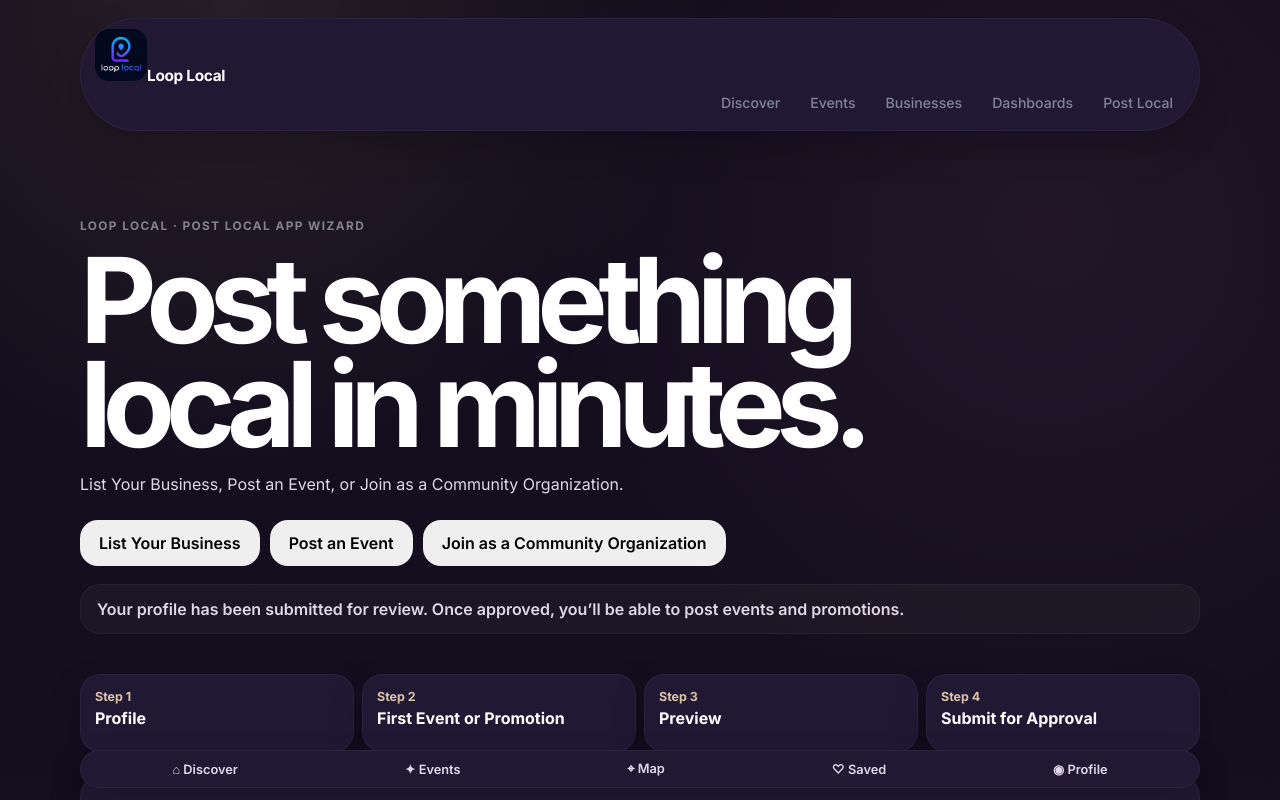
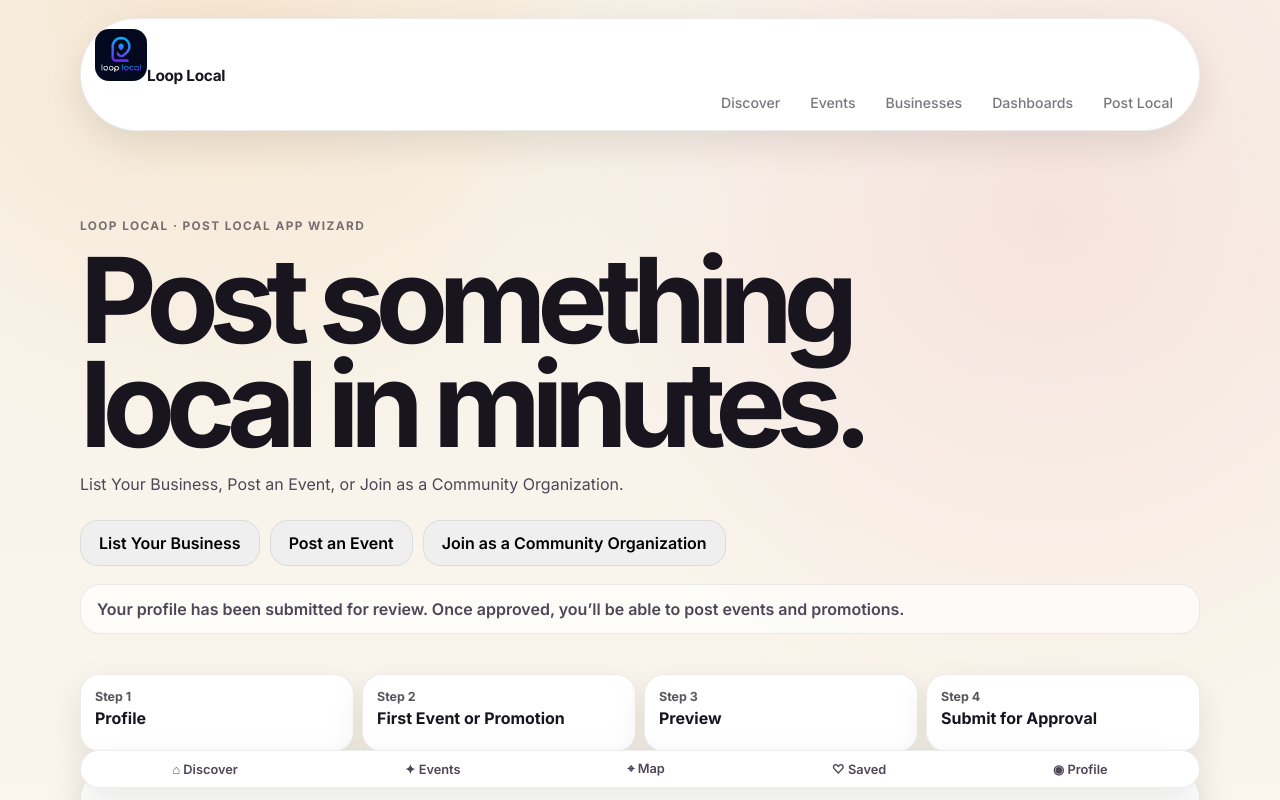
Before and after one commit to ryanwortham/loop-local, a Next.js app: page /post-local in a window 1280 px wide. Shown: the top 800 px of the page. Built offline with nearby package versions, Linux system fonts and the light colour scheme.

Commit message:
Reset Loop Local to clean editorial color palette

```diff
--- a/app/globals.css
+++ b/app/globals.css
@@ -1,54 +1,54 @@
 @import url('https://fonts.googleapis.com/css2?family=Inter:wght@400;500;600;700;800;900&display=swap');
 
 :root {
-  --ll-bg-primary: #120D1D;
-  --ll-bg-secondary: #1B1428;
-  --ll-bg-deep: #0F0B18;
-  --ll-accent-primary: #1FB8FF;
-  --ll-accent-secondary: #3A8DFF;
-  --ll-accent-purple: #6F3BFF;
-  --ll-warm-accent: #F2B36D;
-  --ll-rose-accent: #D96C9F;
-  --ll-text-primary: #FFFFFF;
-  --ll-text-secondary: #E0D8E8;
-  --ll-text-muted: #A69AB4;
-  --ll-border: rgba(255, 255, 255, 0.06);
-  --ll-border-strong: rgba(255, 255, 255, 0.10);
-  --ll-surface: #211934;
-  --ll-surface-strong: #2A2040;
-  --ll-surface-soft: rgba(255, 255, 255, 0.035);
-  --ll-brand-gradient: linear-gradient(135deg, #7C4DFF 0%, #5E6CFF 48%, #1FB8FF 100%);
-  --ll-bg-gradient: linear-gradient(180deg, #120D1D 0%, #181123 48%, #21172D 100%);
-  --ll-glow: 0 12px 26px rgba(124, 77, 255, 0.12);
-  --ll-glow-purple: 0 10px 24px rgba(111, 59, 255, 0.08);
+  --ll-bg-primary: #F7F3EA;
+  --ll-bg-secondary: #FFFFFF;
+  --ll-bg-deep: #EEE7DA;
+  --ll-accent-primary: #E85D75;
+  --ll-accent-secondary: #2F80ED;
+  --ll-accent-purple: #8B5CF6;
+  --ll-warm-accent: #F2A65A;
+  --ll-rose-accent: #E85D75;
+  --ll-text-primary: #18151F;
+  --ll-text-secondary: #4E4656;
+  --ll-text-muted: #817889;
+  --ll-border: rgba(24, 21, 31, 0.08);
+  --ll-border-strong: rgba(24, 21, 31, 0.14);
+  --ll-surface: #FFFFFF;
+  --ll-surface-strong: #FFF9F0;
+  --ll-surface-soft: rgba(24, 21, 31, 0.035);
+  --ll-brand-gradient: linear-gradient(135deg, #E85D75 0%, #8B5CF6 62%, #2F80ED 100%);
+  --ll-bg-gradient: linear-gradient(180deg, #F7F3EA 0%, #FFF9F0 48%, #EEE7DA 100%);
+  --ll-glow: 0 12px 26px rgba(232, 93, 117, 0.14);
+  --ll-glow-purple: 0 10px 24px rgba(139, 92, 246, 0.10);
   --ll-ease: cubic-bezier(.2,.8,.2,1);
   --ll-card-radius: 30px;
-  --ll-card-shadow: 0 16px 36px rgba(0, 0, 0, 0.20);
-  --ll-card-surface: #2B2242;
-  --ll-card-surface-warm: #332542;
-  --ll-card-border: rgba(255, 255, 255, 0.13);
-  --ll-card-shadow-strong: 0 24px 58px rgba(0, 0, 0, 0.28);
-  --ll-card-image-lift: saturate(1.16) contrast(1.08) brightness(1.10);
+  --ll-card-shadow: 0 14px 34px rgba(40, 32, 24, 0.10);
+  --ll-card-surface: #FFFFFF;
+  --ll-card-surface-warm: #FFF7EC;
+  --ll-card-border: rgba(24, 21, 31, 0.10);
+  --ll-card-shadow-strong: 0 18px 48px rgba(40, 32, 24, 0.14);
+  --ll-card-image-lift: saturate(1.10) contrast(1.04) brightness(1.03);
   --ll-section-border: transparent;
   --ll-placeholder-opacity: .28;
-  --ll-accent-browsing: rgba(255, 226, 189, 0.84);
-  --ll-life-amber: #FFD18A;
-  --ll-life-rose: #F08BB8;
-  --ll-life-lavender: #B89CFF;
+  --ll-accent-browsing: rgba(24, 21, 31, 0.72);
+  --ll-life-amber: #F2A65A;
+  --ll-life-rose: #E85D75;
+  --ll-life-lavender: #8B5CF6;
 }
 
 
 * { box-sizing: border-box; }
 html { scroll-behavior: smooth; background: var(--ll-bg-primary); }
-.life-forward-palette { color: var(--ll-text-primary); }
+.life-forward-palette, .clean-editorial-palette { color: var(--ll-text-primary); }
 body {
   margin: 0;
   min-height: 100vh;
   color: var(--ll-text-primary);
   background:
-    radial-gradient(circle at 14% -10%, rgba(255, 209, 138, 0.105), transparent 30rem),
-    radial-gradient(circle at 86% 0%, rgba(240, 139, 184, 0.075), transparent 32rem),
-    radial-gradient(circle at 52% 18%, rgba(184, 156, 255, 0.055), transparent 38rem),
+    radial-gradient(circle at 14% -10%, rgba(242, 166, 90, 0.22), transparent 30rem),
+    radial-gradient(circle at 86% 0%, rgba(232, 93, 117, 0.13), transparent 32rem),
+    radial-gradient(circle at 52% 18%, rgba(139, 92, 246, 0.08), transparent 38rem),
     var(--ll-bg-gradient);
   font-family: Inter, ui-sans-serif, system-ui, -apple-system, BlinkMacSystemFont, "Segoe UI", sans-serif;
   font-feature-settings: "cv01", "ss03";
@@ -90,7 +90,8 @@ button { -webkit-tap-highlight-color: transparent; }
 .muted-date-badge,
 .muted-section-eyebrow,
 .brighter-content-card,
-.less-blue-brand-palette {
+.less-blue-brand-palette,
+.clean-editorial-palette {
   color: var(--ll-text-primary);
 }
 
@@ -112,7 +113,7 @@ button { -webkit-tap-highlight-color: transparent; }
 .post-local-shell .ll-card,
 .post-local-shell .ll-progress li,
 .post-local-shell .ll-mobile-tabs {
-  border: 1px solid rgba(255, 255, 255, 0.045);
+  border: 1px solid rgba(24, 21, 31, 0.08);
   background: var(--ll-surface);
   box-shadow: var(--ll-card-shadow);
   backdrop-filter: blur(22px);
@@ -131,13 +132,13 @@ button { -webkit-tap-highlight-color: transparent; }
 .neutral-active-view {
   color: var(--ll-text-primary);
   border-color: rgba(255,255,255,.08);
-  background: rgba(255,255,255,.105);
-  box-shadow: inset 0 1px 0 rgba(255,255,255,.08);
+  background: rgba(24,21,31,.07);
+  box-shadow: inset 0 1px 0 rgba(255,255,255,.75);
 }
 
 .mobile-tabs a:first-child {
   color: var(--ll-text-primary);
-  background: rgba(255,255,255,.085);
+  background: rgba(24,21,31,.07);
   box-shadow: none;
 }
 
@@ -146,7 +147,7 @@ button { -webkit-tap-highlight-color: transparent; }
 .nav-links a:hover,
 .ll-nav nav a:hover {
   color: var(--ll-text-primary);
-  background: rgba(255,255,255,.055);
+  background: rgba(24,21,31,.055);
 }
 
 .native-app-motion,
@@ -206,9 +207,9 @@ button { -webkit-tap-highlight-color: transparent; }
   gap: 24px;
   padding: 8px 10px;
   border-radius: 999px;
-  background: rgba(18, 13, 29, 0.72);
-  border-color: rgba(255,255,255,.035);
-  box-shadow: 0 10px 24px rgba(0,0,0,.14);
+  background: rgba(255, 255, 255, 0.82);
+  border-color: rgba(24,21,31,.08);
+  box-shadow: 0 10px 30px rgba(40,32,24,.10);
 }
 
 .brand-lockup { gap: 12px; }
@@ -237,17 +238,17 @@ button { -webkit-tap-highlight-color: transparent; }
 .nav-links a,
 .mobile-tabs a,
 .ll-nav nav a {
-  color: rgba(200, 210, 230, .58);
+  color: rgba(24, 21, 31, .58);
   border-radius: 999px;
   padding: 9px 12px;
   font-size: .88rem;
   font-weight: 500;
 }
-.nav-links a:hover { color: var(--ll-text-primary); background: rgba(255,255,255,.055); }
+.nav-links a:hover { color: var(--ll-text-primary); background: rgba(24,21,31,.055); }
 
 .subtle-active-nav .nav-links a:first-child {
   color: var(--ll-text-primary);
-  background: rgba(255,255,255,.075);
+  background: rgba(24,21,31,.07);
 }
 
 .subtle-active-nav .nav-links a:not(:first-child) {
@@ -280,7 +281,7 @@ button { -webkit-tap-highlight-color: transparent; }
 .eyebrow,
 .ll-kicker {
   margin: 0 0 12px;
-  color: rgba(200, 210, 230, .58);
+  color: rgba(24, 21, 31, .58);
   font-size: .74rem;
   font-weight: 700;
   letter-spacing: .12em;
@@ -313,7 +314,7 @@ p { color: var(--ll-text-secondary); line-height: 1.6; font-weight: 400; }
   align-items: center;
   justify-content: center;
   min-height: 46px;
-  border: 1px solid rgba(255,255,255,.045);
+  border: 1px solid rgba(24,21,31,.08);
   border-radius: 18px;
   padding: 0 18px;
   font-weight: 600;
@@ -323,7 +324,7 @@ p { color: var(--ll-text-secondary); line-height: 1.6; font-weight: 400; }
 .event-actions button,
 .ll-submit-actions a {
   color: var(--ll-text-primary);
-  background: rgba(255,255,255,.055);
+  background: rgba(24,21,31,.055);
   box-shadow: none;
 }
 
@@ -357,10 +358,10 @@ p { color: var(--ll-text-secondary); line-height: 1.6; font-weight: 400; }
   gap: 10px;
   max-width: 590px;
   margin: 16px 0 0;
-  border: 1px solid rgba(255,255,255,.045);
+  border: 1px solid rgba(24,21,31,.08);
   border-radius: 22px;
   padding: 10px;
-  background: rgba(255,255,255,.032);
+  background: rgba(255,255,255,.62);
 }
 .location-bar label,
 .filter-input,
@@ -405,10 +406,10 @@ p { color: var(--ll-text-secondary); line-height: 1.6; font-weight: 400; }
 }
 .filter-input,
 .filter-select {
-  border: 1px solid rgba(255,255,255,.045);
+  border: 1px solid rgba(24,21,31,.08);
   border-radius: 18px;
   padding: 11px 13px;
-  background: rgba(255,255,255,.032);
+  background: rgba(255,255,255,.62);
 }
 
 .range-tabs,
@@ -432,7 +433,7 @@ p { color: var(--ll-text-secondary); line-height: 1.6; font-weight: 400; }
   background: transparent;
   font-weight: 600;
 }
-.view-switcher { display: flex; margin: 0; border: 1px solid rgba(255,255,255,.045); background: rgba(255,255,255,.028); }
+.view-switcher { display: flex; margin: 0; border: 1px solid rgba(24,21,31,.08); background: rgba(255,255,255,.72); }
 
 .live-feed-section {
   display: grid;
@@ -452,11 +453,11 @@ p { color: var(--ll-text-secondary); line-height: 1.6; font-weight: 400; }
 .results-summary span,
 .results-summary button,
 .empty-filter-state button {
-  border: 1px solid rgba(255,255,255,.045);
+  border: 1px solid rgba(24,21,31,.08);
   border-radius: 999px;
   padding: 9px 12px;
   color: var(--ll-text-secondary);
-  background: rgba(255,255,255,.032);
+  background: rgba(255,255,255,.62);
   font-weight: 600;
 }
 .results-summary button,
@@ -484,7 +485,7 @@ p { color: var(--ll-text-secondary); line-height: 1.6; font-weight: 400; }
 .brighter-content-card {
   border-color: var(--ll-card-border);
   background:
-    linear-gradient(135deg, rgba(255, 209, 138, .16), rgba(240, 139, 184, .10)),
+    linear-gradient(135deg, rgba(242, 166, 90, .12), rgba(232, 93, 117, .07)),
     linear-gradient(180deg, var(--ll-card-surface), var(--ll-card-surface-warm));
   box-shadow: var(--ll-card-shadow-strong);
 }
@@ -506,14 +507,14 @@ p { color: var(--ll-text-secondary); line-height: 1.6; font-weight: 400; }
   position: absolute;
   inset: 0;
   z-index: -1;
-  background: linear-gradient(180deg, rgba(18, 13, 29, .00), rgba(18, 13, 29, .22));
+  background: linear-gradient(180deg, rgba(24, 21, 31, .00), rgba(24, 21, 31, .18));
 }
 .event-image-fallback { background-color: var(--ll-bg-secondary); }
 
 .quiet-placeholder-image,
 .visible-placeholder-image {
   position: relative;
-  background-color: #241A35;
+  background-color: #F2EBDD;
 }
 
 .quiet-placeholder-image::before {
@@ -525,13 +526,13 @@ p { color: var(--ll-text-secondary); line-height: 1.6; font-weight: 400; }
   background-position: center;
   background-size: min(72%, 560px) auto;
   opacity: var(--ll-placeholder-opacity);
-  filter: saturate(.92) contrast(1.03) brightness(1.09);
+  filter: saturate(.88) contrast(1.02) brightness(1.02);
   z-index: -2;
 }
 
 .quiet-placeholder-image::after,
 .visible-placeholder-image::after {
-  background: linear-gradient(180deg, rgba(18, 13, 29, .04), rgba(18, 13, 29, .18));
+  background: linear-gradient(180deg, rgba(247, 243, 234, .08), rgba(247, 243, 234, .30));
 }
 
 .no-image-label {
@@ -539,7 +540,7 @@ p { color: var(--ll-text-secondary); line-height: 1.6; font-weight: 400; }
   left: 18px;
   bottom: 16px;
   z-index: 1;
-  color: rgba(255,255,255,.70);
+  color: rgba(24,21,31,.58);
   font-size: .72rem;
   font-weight: 600;
   letter-spacing: .04em;
@@ -551,11 +552,11 @@ p { color: var(--ll-text-secondary); line-height: 1.6; font-weight: 400; }
   display: grid;
   place-items: center;
   align-self: start;
-  border: 1px solid rgba(255,255,255,.045);
+  border: 1px solid rgba(24,21,31,.08);
   border-radius: 18px;
   padding: 9px 6px;
   color: var(--ll-accent-browsing);
-  background: linear-gradient(180deg, rgba(255, 209, 138, .13), rgba(255,255,255,.052));
+  background: linear-gradient(180deg, rgba(242, 166, 90, .18), rgba(255,255,255,.80));
 }
 .event-date-block strong { font-size: .76rem; font-weight: 700; text-transform: uppercase; }
 .event-date-block span { color: var(--ll-text-primary); font-size: 1.42rem; font-weight: 700; }
@@ -567,11 +568,11 @@ p { color: var(--ll-text-secondary); line-height: 1.6; font-weight: 400; }
 .event-price-pill,
 .neutral-event-chip {
   width: fit-content;
-  border: 1px solid rgba(255,255,255,.045);
+  border: 1px solid rgba(24,21,31,.08);
   border-radius: 999px;
   padding: 7px 10px;
   color: var(--ll-text-secondary);
-  background: rgba(35, 25, 47, .72);
+  background: rgba(255,255,255,.82);
   backdrop-filter: blur(14px);
   font-size: .72rem;
   font-weight: 600;
@@ -583,10 +584,10 @@ p { color: var(--ll-text-secondary); line-height: 1.6; font-weight: 400; }
 .chip-family,
 .chip-kids,
 .chip-festivals { color: var(--ll-text-secondary); }
-.chip-live-music { background: rgba(240, 139, 184, .15); }
-.chip-food-drink { background: rgba(255, 209, 138, .14); }
-.chip-family, .chip-kids { background: rgba(184, 156, 255, .13); }
-.chip-festivals { background: rgba(255, 209, 138, .12); }
+.chip-live-music { background: rgba(232, 93, 117, .13); }
+.chip-food-drink { background: rgba(242, 166, 90, .16); }
+.chip-family, .chip-kids { background: rgba(139, 92, 246, .11); }
+.chip-festivals { background: rgba(242, 166, 90, .13); }
 
 .event-secondary-details {
   margin-top: 12px;
@@ -597,7 +598,7 @@ p { color: var(--ll-text-secondary); line-height: 1.6; font-weight: 400; }
 .event-secondary-details summary {
   width: fit-content;
   cursor: pointer;
-  color: rgba(200, 210, 230, .62);
+  color: rgba(24,21,31,.58);
   font-weight: 600;
 }
 
@@ -610,8 +611,8 @@ p { color: var(--ll-text-secondary); line-height: 1.6; font-weight: 400; }
 .event-actions { gap: 10px; padding: 0 20px 20px; }
 .event-actions a,
 .event-actions button { flex: 1; text-align: center; }
-.event-actions a { color: var(--ll-text-primary); background: rgba(255,255,255,.055); box-shadow: none; }
-.event-actions a:hover { border-color: var(--ll-border-strong); background: rgba(255,255,255,.075); }
+.event-actions a { color: var(--ll-text-primary); background: rgba(24,21,31,.055); box-shadow: none; }
+.event-actions a:hover { border-color: var(--ll-border-strong); background: rgba(24,21,31,.07); }
 
 .list-view { display: grid; gap: 10px; }
 .list-row { display: grid; grid-template-columns: 58px minmax(0, 1fr) auto; gap: 14px; align-items: center; border-radius: 22px; padding: 14px; }
@@ -622,7 +623,7 @@ p { color: var(--ll-text-secondary); line-height: 1.6; font-weight: 400; }
 .list-row h3,
 .list-row p { margin: 0; }
 .list-row small { color: var(--ll-text-muted); }
-.list-row a { border: 1px solid rgba(255,255,255,.045); border-radius: 999px; padding: 10px 13px; color: var(--ll-text-primary); background: rgba(255,255,255,.055); font-weight: 600; }
+.list-row a { border: 1px solid rgba(24,21,31,.08); border-radius: 999px; padding: 10px 13px; color: var(--ll-text-primary); background: rgba(24,21,31,.055); font-weight: 600; }
 
 .map-view { display: grid; grid-template-columns: minmax(0, 1.2fr) minmax(260px, .8fr); gap: 14px; border-radius: 26px; padding: 14px; }
 .map-art {
@@ -638,26 +639,26 @@ p { color: var(--ll-text-secondary); line-height: 1.6; font-weight: 400; }
 }
 .map-art span { position: absolute; display: grid; place-items: center; width: 34px; height: 34px; border: 2px solid rgba(255,255,255,.72); border-radius: 50%; color: var(--ll-text-primary); background: var(--ll-bg-primary); font-weight: 700; }
 .map-list { display: grid; gap: 10px; align-content: start; }
-.map-list article { display: grid; gap: 4px; border: 1px solid rgba(255,255,255,.045); border-radius: 18px; padding: 12px; background: rgba(255,255,255,.045); }
+.map-list article { display: grid; gap: 4px; border: 1px solid rgba(24,21,31,.08); border-radius: 18px; padding: 12px; background: rgba(255,255,255,.72); }
 .map-list span { color: var(--ll-text-muted); font-size: .86rem; }
 .calendar-view { display: grid; grid-template-columns: repeat(3, minmax(0, 1fr)); gap: 12px; }
 .calendar-card { display: grid; gap: 8px; min-height: 180px; border-radius: 22px; padding: 18px; }
 .calendar-card span { color: var(--ll-accent-browsing); font-weight: 700; }
 .calendar-card p { margin: 0; }
 
-.empty-filter-state { display: grid; place-items: center; gap: 10px; min-height: 260px; border: 1px dashed var(--ll-border-strong); border-radius: 24px; padding: 28px; text-align: center; background: rgba(255,255,255,.035); }
+.empty-filter-state { display: grid; place-items: center; gap: 10px; min-height: 260px; border: 1px dashed var(--ll-border-strong); border-radius: 24px; padding: 28px; text-align: center; background: rgba(255,255,255,.66); }
 .empty-filter-state h3 { margin: 0; }
 .mobile-tabs { position: fixed; left: 50%; bottom: 14px; z-index: 40; transform: translateX(-50%); display: flex; width: min(520px, calc(100% - 24px)); justify-content: space-around; border-radius: 999px; padding: 8px; }
 .mobile-tabs a { flex: 1; text-align: center; font-size: .78rem; font-weight: 600; }
-.mobile-tabs a:first-child { color: var(--ll-text-primary); background: rgba(255,255,255,.085); box-shadow: none; }
+.mobile-tabs a:first-child { color: var(--ll-text-primary); background: rgba(24,21,31,.07); box-shadow: none; }
 
 /* Post Local flow uses the same Loop Local design system */
 .post-local-shell {
   min-height: 100vh;
   color: var(--ll-text-primary);
   background:
-    radial-gradient(circle at 18% 0%, rgba(255, 209, 138, .09), transparent 30rem),
-    radial-gradient(circle at 82% 5%, rgba(240, 139, 184, .07), transparent 32rem),
+    radial-gradient(circle at 18% 0%, rgba(242, 166, 90, .18), transparent 30rem),
+    radial-gradient(circle at 82% 5%, rgba(232, 93, 117, .11), transparent 32rem),
     var(--ll-bg-gradient);
   padding: 18px min(5vw, 48px) 96px;
 }
@@ -673,7 +674,7 @@ p { color: var(--ll-text-secondary); line-height: 1.6; font-weight: 400; }
 .ll-hero { padding: clamp(36px, 7vw, 86px) 0 24px; }
 .ll-hero h1 { max-width: 11ch; margin: 0 0 16px; font-size: clamp(3.2rem, 10vw, 7.4rem); font-weight: 700; line-height: .88; letter-spacing: -.08em; }
 .ll-choice-row { gap: 10px; flex-wrap: wrap; margin-top: 22px; }
-.ll-success-note { margin-top: 18px; padding: 14px 16px; border: 1px solid rgba(255,255,255,.045); border-radius: 20px; color: var(--ll-text-secondary); background: rgba(255,255,255,.035); font-weight: 600; }
+.ll-success-note { margin-top: 18px; padding: 14px 16px; border: 1px solid rgba(24,21,31,.08); border-radius: 20px; color: var(--ll-text-secondary); background: rgba(255,255,255,.66); font-weight: 600; }
 .ll-progress { gap: 8px; justify-content: space-between; margin-bottom: 18px; padding: 0; list-style: none; }
 .ll-progress li { flex: 1; min-height: 78px; padding: 14px; border-radius: 20px; }
 .ll-progress strong,
@@ -687,25 +688,25 @@ p { color: var(--ll-text-secondary); line-height: 1.6; font-weight: 400; }
 .ll-field-wide { grid-column: 1 / -1; }
 .ll-field input,
 .ll-field select,
-.ll-field textarea { min-height: 52px; border: 1px solid rgba(255,255,255,.045); border-radius: 18px; padding: 12px 14px; background: rgba(255,255,255,.045); }
+.ll-field textarea { min-height: 52px; border: 1px solid rgba(24,21,31,.08); border-radius: 18px; padding: 12px 14px; background: rgba(255,255,255,.72); }
 .ll-field input:focus,
 .ll-field select:focus,
 .ll-field textarea:focus { border-color: rgba(255,255,255,.18); box-shadow: 0 0 0 3px rgba(255,255,255,.055); }
-.ll-drop-zone { display: grid; place-items: center; min-height: 184px; padding: 22px; border: 1px dashed var(--ll-border-strong); border-radius: 24px; background: rgba(255,255,255,.032); text-align: center; cursor: pointer; }
-.ll-drop-zone.is-dragging { border-color: var(--ll-accent-primary); background: rgba(255,255,255,.055); }
+.ll-drop-zone { display: grid; place-items: center; min-height: 184px; padding: 22px; border: 1px dashed var(--ll-border-strong); border-radius: 24px; background: rgba(255,255,255,.62); text-align: center; cursor: pointer; }
+.ll-drop-zone.is-dragging { border-color: var(--ll-accent-primary); background: rgba(24,21,31,.055); }
 .ll-drop-zone input { position: absolute; width: 1px; height: 1px; opacity: 0; pointer-events: none; }
 .ll-drop-zone strong { color: var(--ll-text-primary); }
 .ll-drop-zone span,
 .ll-drop-zone small,
 .ll-drop-zone em { color: var(--ll-text-secondary); font-style: normal; }
-.ll-pending-pill { display: inline-flex; margin: 8px 0 18px; padding: 10px 13px; border: 1px solid rgba(255,255,255,.045); border-radius: 999px; color: var(--ll-text-secondary); background: rgba(255,255,255,.055); font-weight: 600; }
+.ll-pending-pill { display: inline-flex; margin: 8px 0 18px; padding: 10px 13px; border: 1px solid rgba(24,21,31,.08); border-radius: 999px; color: var(--ll-text-secondary); background: rgba(24,21,31,.055); font-weight: 600; }
 .ll-radio-grid { display: grid; grid-template-columns: repeat(3, minmax(0, 1fr)); gap: 10px; margin: 0 0 18px; padding: 0; border: 0; }
 .ll-radio-grid legend { grid-column: 1 / -1; margin-bottom: 2px; font-weight: 700; }
-.ll-radio-grid label { display: flex; align-items: center; gap: 9px; padding: 12px; border: 1px solid rgba(255,255,255,.045); border-radius: 16px; background: rgba(255,255,255,.045); font-weight: 600; }
+.ll-radio-grid label { display: flex; align-items: center; gap: 9px; padding: 12px; border: 1px solid rgba(24,21,31,.08); border-radius: 16px; background: rgba(255,255,255,.72); font-weight: 600; }
 .ll-mobile-contract { display: none; }
 .ll-preview-card,
 .ll-submit-card { display: grid; grid-template-columns: minmax(0, 1fr) minmax(260px, .48fr); gap: 22px; align-items: center; }
-.ll-phone-card { min-height: 260px; padding: 20px; border: 10px solid var(--ll-bg-primary); border-radius: 34px; background: var(--ll-bg-secondary); box-shadow: 0 20px 55px rgba(0,0,0,.24); }
+.ll-phone-card { min-height: 260px; padding: 20px; border: 10px solid var(--ll-bg-primary); border-radius: 34px; background: var(--ll-bg-secondary); box-shadow: 0 20px 55px rgba(40,32,24,.14); }
 .ll-phone-card span,
 .ll-phone-card strong,
 .ll-phone-card p,
```
Also changed, not shown: 2 other files (tests, documents, lock files or other folders).
